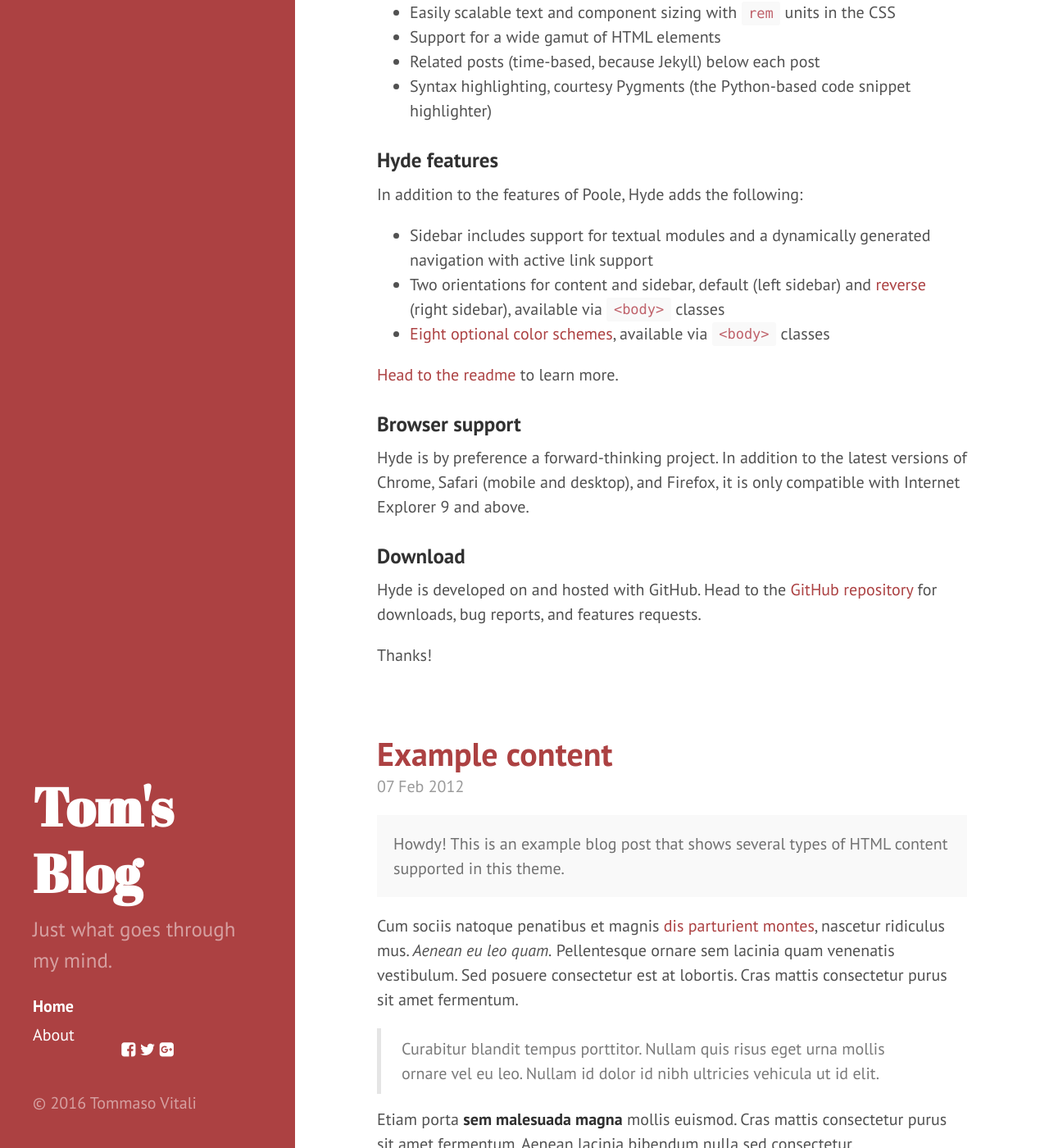
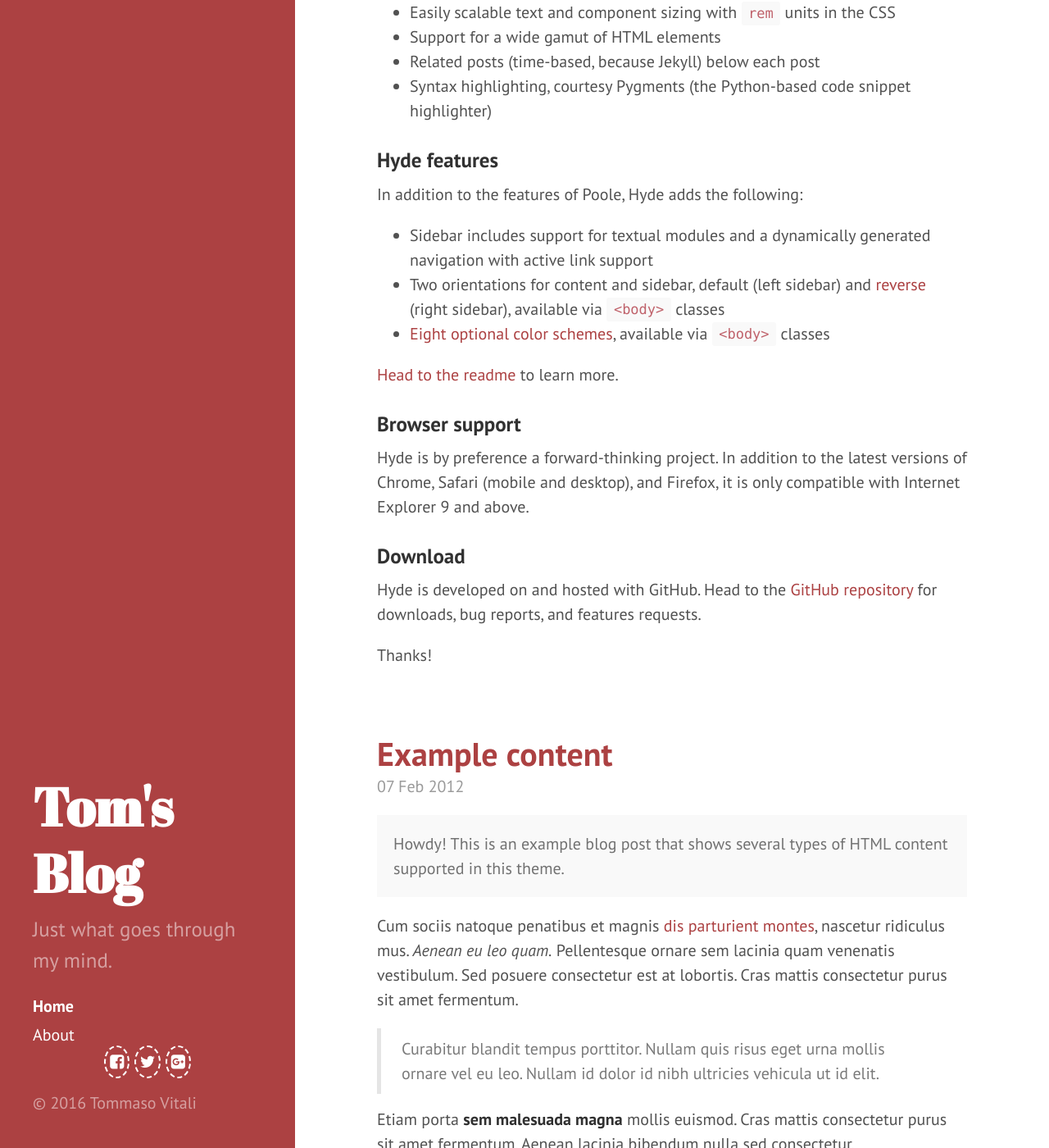
Before and after one commit to tommivitali/tommivitali.github.io, a Jekyll site: the page built from index.html, in a window 1280 px wide and 1400 px high, scrolled down 511 px. Shown: the whole window at 82% size. Built offline with Jekyll 4.4.1, drawn with Linux system fonts in a browser that asks for light colours; nearby versions of some CDN libraries; the list of posts is cut into pages by our own code.

Commit message:
Icone social

```diff
--- a/public/css/social.css
+++ b/public/css/social.css
@@ -1,4 +1,13 @@
 .social {
   text-align: center;
-  transform: translateY(-50%);
 }
+
+.social .link {
+  width: 50px;
+  height: 50px;
+  border-radius: 50%;
+  border: 2px dashed white;
+  background-clip: content-box;
+  padding: 5px;
+  transition: .35s;
+}
```
